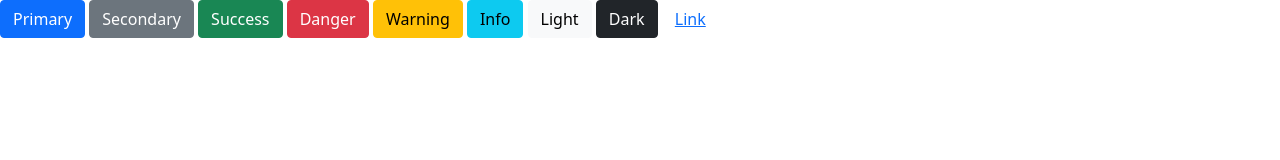
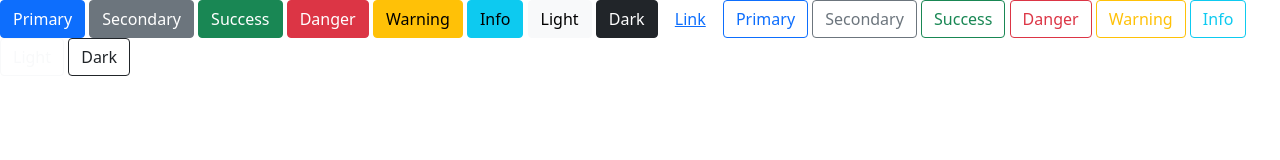
Before and after one commit to Amangeldi-jr/git, a plain HTML site: page index.html in a window 1280 px wide. Drawn offline with nearby package versions, Linux system fonts and the light colour scheme.

Commit message:
update index.html file

```diff
--- a/index.html
+++ b/index.html
@@ -16,7 +16,17 @@
     <button type="button" class="btn btn-light">Light</button>
     <button type="button" class="btn btn-dark">Dark</button>
 
-<button type="button" class="btn btn-link">Link</button>
+    <button type="button" class="btn btn-link">Link</button>
+
+
+    <button type="button" class="btn btn-outline-primary">Primary</button>
+<button type="button" class="btn btn-outline-secondary">Secondary</button>
+<button type="button" class="btn btn-outline-success">Success</button>
+<button type="button" class="btn btn-outline-danger">Danger</button>
+<button type="button" class="btn btn-outline-warning">Warning</button>
+<button type="button" class="btn btn-outline-info">Info</button>
+<button type="button" class="btn btn-outline-light">Light</button>
+<button type="button" class="btn btn-outline-dark">Dark</button>
 
 </body>
 </html>
--- /dev/null
+++ b/style.css
@@ -0,0 +1,3 @@
+body {
+
+}
```
